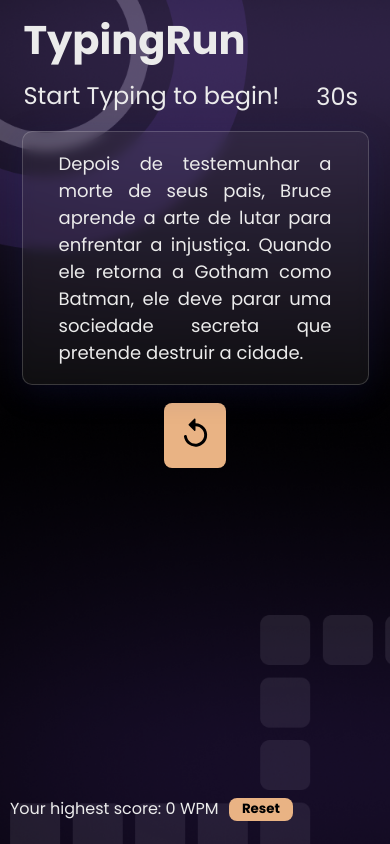
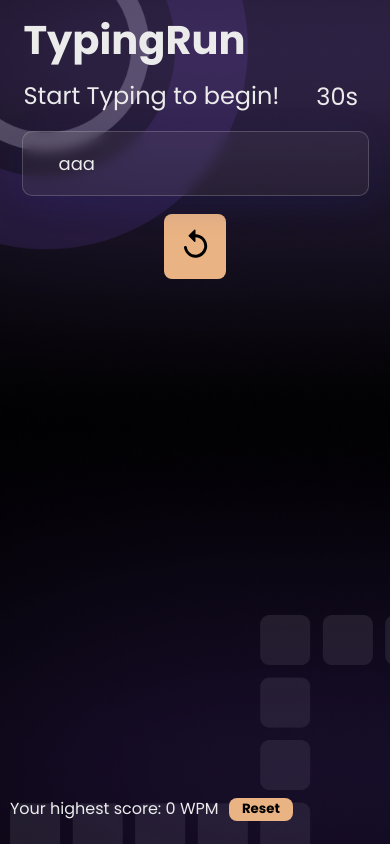
Before and after one commit to andrelzsousa/TypingRun, a React (Create React App) app: page / in a window 390 px wide. Built offline with nearby package versions, Linux system fonts and the light colour scheme; no server answers.

Commit message:
final adjustments

```diff
--- a/src/assets/styles/index.css
+++ b/src/assets/styles/index.css
@@ -214,18 +214,19 @@
     text-align: center;
     display: flex;
     flex-direction: column;
-    gap: 1em;
+    gap: .8em;
     align-items: flex-end;
     justify-content: center;
   }
 
   .buttons Button{
     align-self: center;
+    margin-bottom: 10px;
   }
 
   .finish{
     align-self: center;
-
+    font-size: 30px;
   }
 
   .finish::after{
--- a/src/components/App.jsx
+++ b/src/components/App.jsx
@@ -26,7 +26,7 @@ function App() {
   }
 
   const movie = useRef(getRandomItem())
-  const dummyText = movie.current.plot
+  const dummyText = /* movie.current.plot */ 'aaa'
 
   const textObj = dummyText.split('').map((c, i) => {
     return { char: c, style: 'default', i, charPressed: null }
```
